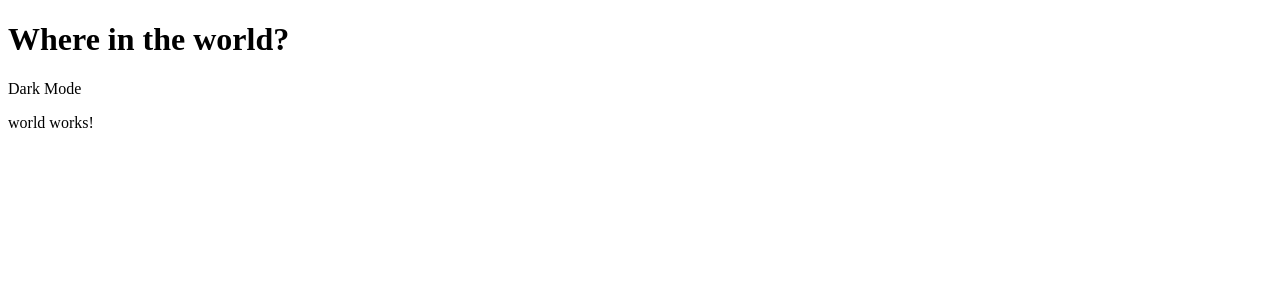
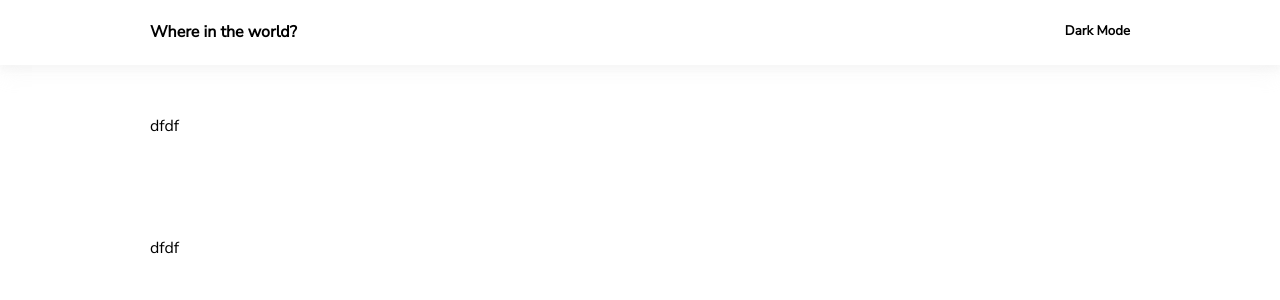
Before and after one commit to babatundelmd/REST-Countries-Api-With-Color-Theme-Swticher, an Angular app: page /world in a window 1280 px wide. Shown: the top 300 px of the page. Built offline with nearby package versions, Linux system fonts and the light colour scheme.

Commit message:
⚡️chore: header works

```diff
--- a/src/app/app-routing.module.ts
+++ b/src/app/app-routing.module.ts
@@ -6,7 +6,7 @@ import { CountriesComponent } from './countries/countries.component';
 import { CountryComponent } from './country/country.component';
 
 const routes: Routes = [
-  { path: '', redirectTo: '/world', pathMatch: 'full' },
+  { path: '', redirectTo: '/', pathMatch: 'full' },
   { path: 'world', component: WorldComponent },
   { path: 'countries', component: CountriesComponent },
   { path: 'country/:id', component: CountryComponent }
--- a/src/app/app.component.css
+++ b/src/app/app.component.css
@@ -1,3 +1,21 @@
 body{
     background-color: hsl(0, 0%, 98%);
+    font-size: 1rem;
 }
+
+.lnr-moon{
+    font-weight: bold;
+}
+
+header{
+    display: grid;
+    grid-template-columns: auto auto;
+    padding-left: 150px;
+    padding-right: 150px;
+    background-color: white;
+    box-shadow: 0 10px 20px rgba(231, 231, 231, 0.19), 0 6px 6px rgba(230, 230, 230, 0.23);
+}
+
+.header-item-mode{
+    justify-self: end;
+}
--- a/src/app/app.component.html
+++ b/src/app/app.component.html
@@ -1,12 +1,11 @@
 <header>
-  <div class="header-item">
-    <h1>Where in the world?</h1>
-  </div>
+    <div class="header-item">
+        <h4>Where in the world?</h4>
+    </div>
 
-  <div class="header-item-mode">
-    <span class="lnr lnr-moon"></span>
-    <p>Dark Mode</p>
-
-  </div>
+    <div class="header-item-mode">
+        <h5><span class="lnr lnr-moon"></span> Dark Mode</h5>
+    </div>
 </header>
 <router-outlet></router-outlet>
+<app-world></app-world>
--- a/src/app/world/world.component.css
+++ b/src/app/world/world.component.css
@@ -0,0 +1,4 @@
+.world-wrapper{
+    padding: 50px 150px;
+
+}
--- a/src/app/world/world.component.html
+++ b/src/app/world/world.component.html
@@ -1,3 +1,3 @@
-<p>
-  world works!
-</p>
+<div class="world-wrapper">
+    dfdf
+</div>
--- a/src/index.html
+++ b/src/index.html
@@ -7,6 +7,7 @@
   <base href="/">
 
   <meta name="viewport" content="width=device-width, initial-scale=1">
+  <link href="https://fonts.googleapis.com/css?family=Nunito+Sans&display=swap" rel="stylesheet">
   <link rel="stylesheet" href="https://cdn.linearicons.com/free/1.0.0/icon-font.min.css">
   <link rel="icon" type="image/x-icon" href="favicon.ico">
 </head>
--- a/src/styles.css
+++ b/src/styles.css
@@ -1 +1,8 @@
 /* You can add global styles to this file, and also import other style files */
+body{
+    font-family: 'Nunito Sans', sans-serif;
+    padding:0;
+    margin: 0;
+    text-rendering: optimizeLegibility;
+    box-sizing: border-box;
+}
```
